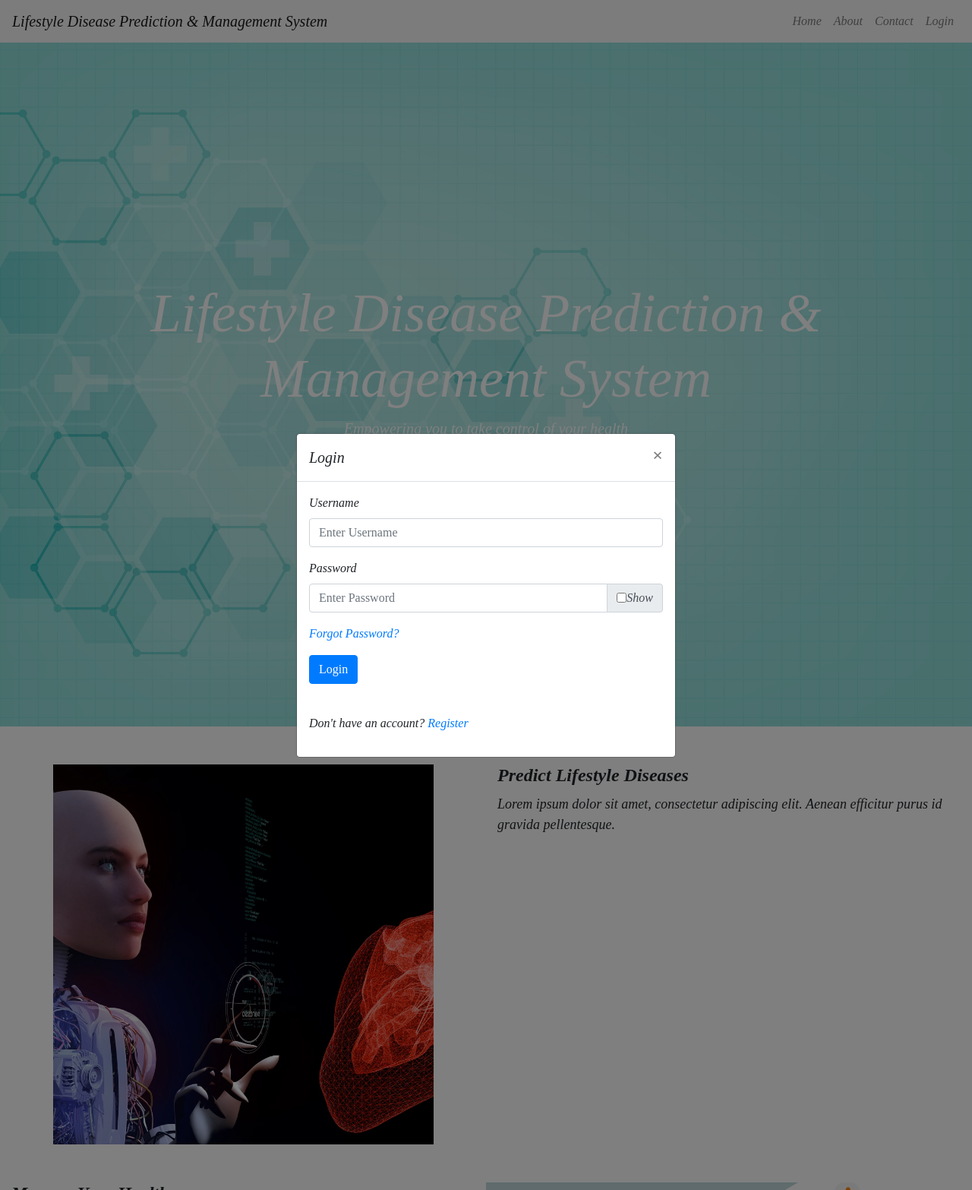
After one commit to wonghorngwoei/FYP_TP055241, a Flask app: page /Login in a window 1280 px wide, after a click on "Login". The commit adds this page. Shown: the whole page at 76% size. Run offline with Flask 3, Linux system fonts and the light colour scheme.

Commit message:
Signup and Login Function OK

```diff
--- a/app.py
+++ b/app.py
@@ -1,12 +1,16 @@
 from website import create_app
 from flask import Flask
+# from flask_sqlalchemy import SQLAlchemy
 # , render_template, url_for, request
 # import requests
 
+# import mysql.connector
+
+# db = SQLAlchemy()
 app = create_app()
 
 #MySQL DB
-app.config['SQLALCHEMY_DATABASE_URI'] = 'mysql+pymysql://root:tp055241@localhost/ldpms'
+# app.config['SQLALCHEMY_DATABASE_URI'] = 'mysql+pymysql://root:tp055241@localhost/ldpms'
 
 if __name__ == '__main__':
     app.run(debug=True)
--- a/website/templates/homepage.html
+++ b/website/templates/homepage.html
@@ -30,6 +30,26 @@
 
     </head>
     <body>
+        <!-- Include the modals -->
+        {% include 'login.html' %}
+        {% include 'signup.html' %}
+        {% include 'resetpw.html' %}
+
+        <!-- Pop up messages -->
+        {% with messages = get_flashed_messages() %}
+            {% if messages %}
+                <div class="container">
+                    {% for message in messages %}
+                        <div class="alert alert-success alert-dismissible fade show" role="alert">
+                            {{ message }}
+                            <button type="button" class="close" data-dismiss="alert" aria-label="Close">
+                                <span aria-hidden="true">&times;</span>
+                            </button>
+                        </div>
+                    {% endfor %}
+                </div>
+            {% endif %}
+        {% endwith %}
         <!-- Navigation bar -->
         <nav class="navbar navbar-expand-lg navbar-light bg-light">
             <a class="navbar-brand" href="#">Lifestyle Disease Prediction & Management System</a>
@@ -65,9 +85,9 @@
 
 
         <!-- Feature 1: Predict Lifestyle Diseases -->
-        <div class="container feature m-0" style="height: 500px;" data-aos="fade-left" data-aos-once="true">
+        <div class="container-fluid feature" style="height: 500px;" data-aos="fade-left" data-aos-once="true">
             <div class="row">
-                <div class="col-md-6 predict-image img-fluid">
+                <div class="col-md-6 predict-image">
                 </div>
                 <div class="col-md-6">
                     <h2 class="feature-title">Predict Lifestyle Diseases</h2>
@@ -77,21 +97,21 @@
         </div>
 
         <!-- Feature 2: Manage Your Health -->
-        <div class="container feature" style="height: 500px;" data-aos="fade-right">
+        <div class="container-fluid feature" style="height: 500px;" data-aos="fade-right">
             <div class="row">
                 <div class="col-md-6">
                     <h2 class="feature-title">Manage Your Health</h2>
                     <p class="feature-description">Lorem ipsum dolor sit amet, consectetur adipiscing elit. Aenean efficitur purus id gravida pellentesque.</p>
                 </div>
-                <div class="col-md-6 manageHealth-image img-fluid">
+                <div class="col-md-6 manageHealth-image">
                 </div>
             </div>
         </div>
 
         <!-- Feature 3: Find Nearby Hospitals -->
-        <div class="container feature" style="height: 500px;" data-aos="fade-left">
+        <div class="container-fluid feature" style="height: 500px;" data-aos="fade-left">
             <div class="row">
-                <div class="col-md-6 hospital-image img-fluid">
+                <div class="col-md-6 hospital-image">
                 </div>
                 <div class="col-md-6">
                     <h2 class="feature-title">Find Nearby Hospitals</h2>
@@ -119,7 +139,7 @@
         </div> <br><br>
 
         <!-- Login Modal -->
-        <div class="modal fade" id="loginModal" tabindex="-1" role="dialog" aria-labelledby="loginModalLabel" aria-hidden="true">
+        <!-- <div class="modal fade" id="loginModal" tabindex="-1" role="dialog" aria-labelledby="loginModalLabel" aria-hidden="true">
             <div class="modal-dialog modal-dialog-centered" role="document">
                 <div class="modal-content">
                     <div class="modal-header">
@@ -152,10 +172,10 @@
                     </div>
                 </div>
             </div>
-        </div>
+        </div> -->
 
         <!-- Registration Modal -->
-        <div class="modal fade" id="registrationModal" tabindex="-1" role="dialog" aria-labelledby="registrationModalLabel" aria-hidden="true">
+        <!-- <div class="modal fade" id="registrationModal" tabindex="-1" role="dialog" aria-labelledby="registrationModalLabel" aria-hidden="true">
             <div class="modal-dialog modal-dialog-centered" role="document">
                 <div class="modal-content">
                     <div class="modal-header">
@@ -214,7 +234,7 @@
                     </div>
                 </div>
             </div>
-        </div>
+        </div> -->
 
         <!-- Footer -->
         <footer class="bg-dark text-white text-center py-3">
--- /dev/null
+++ b/website/templates/login.html
@@ -0,0 +1,38 @@
+<!-- Login Modal -->
+<div class="modal fade" id="loginModal" tabindex="-1" role="dialog" aria-labelledby="loginModalLabel" aria-hidden="true">
+    <div class="modal-dialog modal-dialog-centered" role="document">
+        <div class="modal-content">
+            <div class="modal-header">
+                <h5 class="modal-title" id="loginModalLabel">Login</h5>
+                <button type="button" class="close" data-dismiss="modal" aria-label="Close">
+                    <span aria-hidden="true">&times;</span>
+                </button>
+            </div>
+            <div class="modal-body">
+                <form action="Login" method="POST">
+                    <div class="form-group">
+                        <label for="username">Username</label>
+                        <input type="text" class="form-control" id="username" name="username" placeholder="Enter Username" required>
+                    </div>
+                    <div class="form-group">
+                        <label for="password">Password</label>
+                        <div class="input-group">
+                            <input type="password" class="form-control" id="password" name="password" placeholder="Enter Password" required>
+                            <span class="input-group-append">
+                                <span class="input-group-text">
+                                    <input type="checkbox" onclick="togglePassword()"> Show
+                                </span>
+                            </span>
+                        </div>
+                    </div>
+                    <div class="form-group">
+                        <p><a href="#" data-dismiss="modal" data-toggle="modal" data-target="#resetPasswordModal">Forgot Password?</a></p>
+                    </div>
+                    <p><input type="submit" class="btn btn-primary" value="Login"></p>
+                    <br>
+                    <p>Don't have an account? <a href="#" data-dismiss="modal" data-toggle="modal" data-target="#registrationModal">Register</a></p>
+                </form>
+            </div>
+        </div>
+    </div>
+</div>
--- /dev/null
+++ b/website/templates/resetpw.html
@@ -0,0 +1,22 @@
+<!-- Reset Password Modal -->
+<div class="modal fade" id="resetPasswordModal" tabindex="-1" role="dialog" aria-labelledby="resetPasswordModalLabel" aria-hidden="true">
+    <div class="modal-dialog" role="document">
+      <div class="modal-content">
+        <div class="modal-header">
+          <h5 class="modal-title" id="resetPasswordModalLabel">Reset Password</h5>
+          <button type="button" class="close" data-dismiss="modal" aria-label="Close">
+            <span aria-hidden="true">&times;</span>
+          </button>
+        </div>
+        <div class="modal-body">
+          <form id="resetPasswordForm" method="POST" action="{{ url_for('auth.reset_password') }}">
+            <div class="form-group">
+              <label for="u_email">Email</label>
+              <input type="email" class="form-control" id="u_email" name="u_email" required>
+            </div>
+            <button type="submit" class="btn btn-primary">Send Email</button>
+          </form>
+        </div>
+      </div>
+    </div>
+  </div>
--- /dev/null
+++ b/website/templates/signup.html
@@ -0,0 +1,62 @@
+<!-- Registration Modal -->
+<div class="modal fade" id="registrationModal" tabindex="-1" role="dialog" aria-labelledby="registrationModalLabel" aria-hidden="true">
+    <div class="modal-dialog modal-dialog-centered modal-dialog-scrollable" role="document">
+        <div class="modal-content">
+            <div class="modal-header">
+                <h5 class="modal-title" id="registrationModalLabel">Create an Account</h5>
+                <button type="button" class="close" data-dismiss="modal" aria-label="Close">
+                    <span aria-hidden="true">&times;</span>
+                </button>
+            </div>
+            <div class="modal-body">
+                <form action="Register" method="POST">
+                    <div class="form-group">
+                        <label for="u_username">Username</label>
+                        <input type="text" class="form-control" id="u_username" name="u_username" placeholder="Enter Username" required >
+                    </div>
+                    <div class="form-group">
+                        <label for="u_password">Password</label>
+                        <input type="password" class="form-control" id="u_password" name="u_password" placeholder="Enter Password" required pattern="^(?=.*\d)(?=.*[a-z])(?=.*[A-Z])(?=.*[^\w\d\s:])([^\s]){8,}$">
+                        <small>Password must be at least 8 characters long, contain at least 1 uppercase letter, 1 lowercase letter, 1 numeric number, and 1 special character.</small>
+                    </div>
+                    <div class="form-group">
+                        <label for="u_fname">First Name</label>
+                        <input type="text" class="form-control" id="u_fname" name="u_fname" placeholder="Enter First Name" required pattern="[A-Za-z ]+">
+                        <small>First Name must be in alphabets only.</small>
+                    </div>
+                    <div class="form-group">
+                        <label for="u_lname">Last Name</label>
+                        <input type="text" class="form-control" id="u_lname" name="u_lname" placeholder="Enter Last Name" required pattern="[A-Za-z ]+">
+                        <small>Last Name must be in alphabets only.</small>
+                    </div>
+                    <div class="form-group">
+                        <label for="u_email">Email address</label>
+                        <input type="email" class="form-control" id="u_email" name="u_email" aria-describedby="emailHelp" placeholder="Enter email" required>
+                        <small id="emailHelp" class="form-text text-muted">We'll never share your email with anyone else.</small>
+                    </div>
+                    <div class="form-group">
+                        <label for="u_age">Age</label>
+                        <input type="number" class="form-control" id="u_age" name="u_age" placeholder="Enter Age" min="18" max="100" required>
+                    </div>
+                    <div class="form-group">
+                        <label for="u_hpnumber">Phone Number</label>
+                        <input type="number" class="form-control" id="u_hpnumber" name="u_hpnumber" placeholder="Enter phone number" required>
+                    </div>
+                    <div class="form-group">
+                        <label for="u_address">Address</label>
+                        <input type="text" class="form-control" id="u_address" name="u_address" placeholder="Enter Your Address" required>
+                    </div>
+                    <div class="form-group">
+                        <label for="u_gender">Gender: </label>
+                        <select id="u_gender" name="u_gender" required>
+                            <option value="" disabled selected>Select gender</option>
+                            <option value="Male">Male</option>
+                            <option value="Female">Female</option>
+                        </select>
+                    </div>
+                    <p><input type="submit" class="btn btn-primary" value="Register"></p>
+                </form>
+            </div>
+        </div>
+    </div>
+</div>
```
Also changed, not shown: website/__init__.py (+14 -0 lines), website/auth.py (+151 -6 lines), website/models.py (+32 -2 lines), website/templates/logout.html (added, +22 -0 lines).
